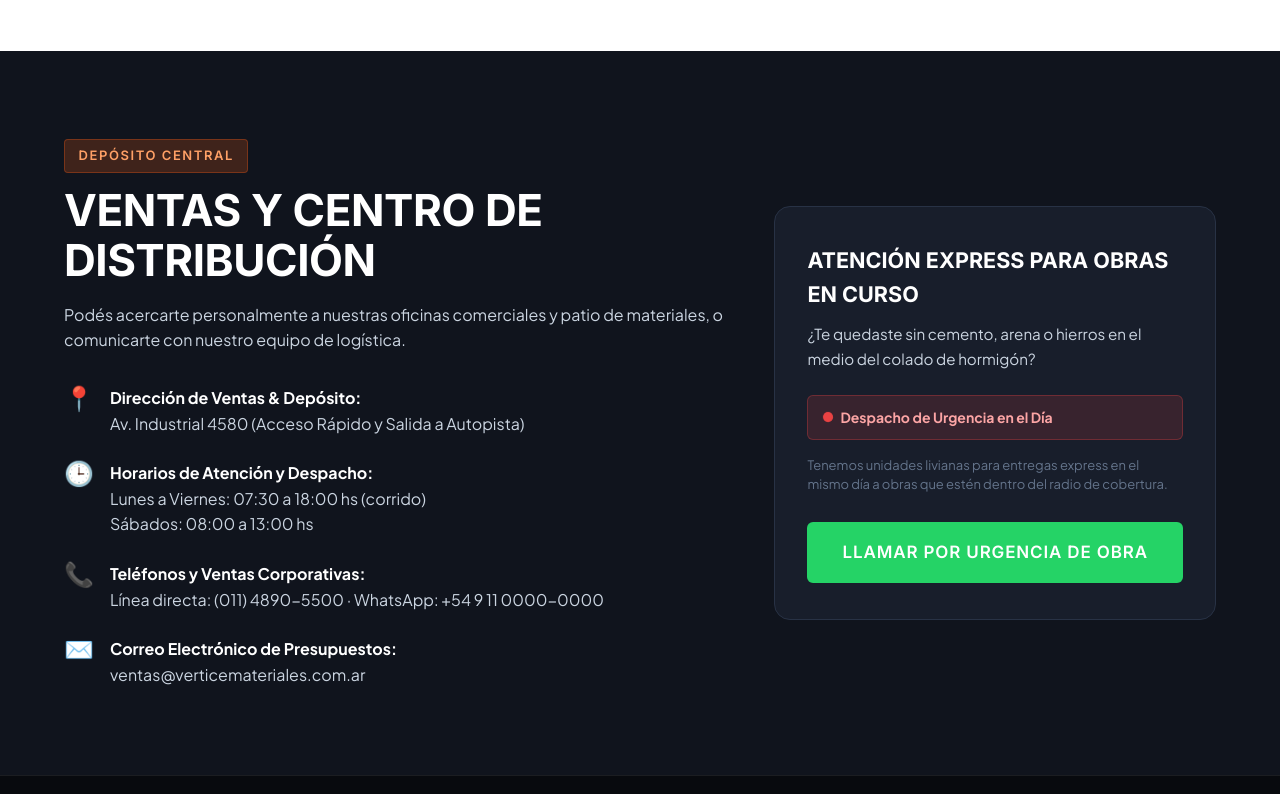
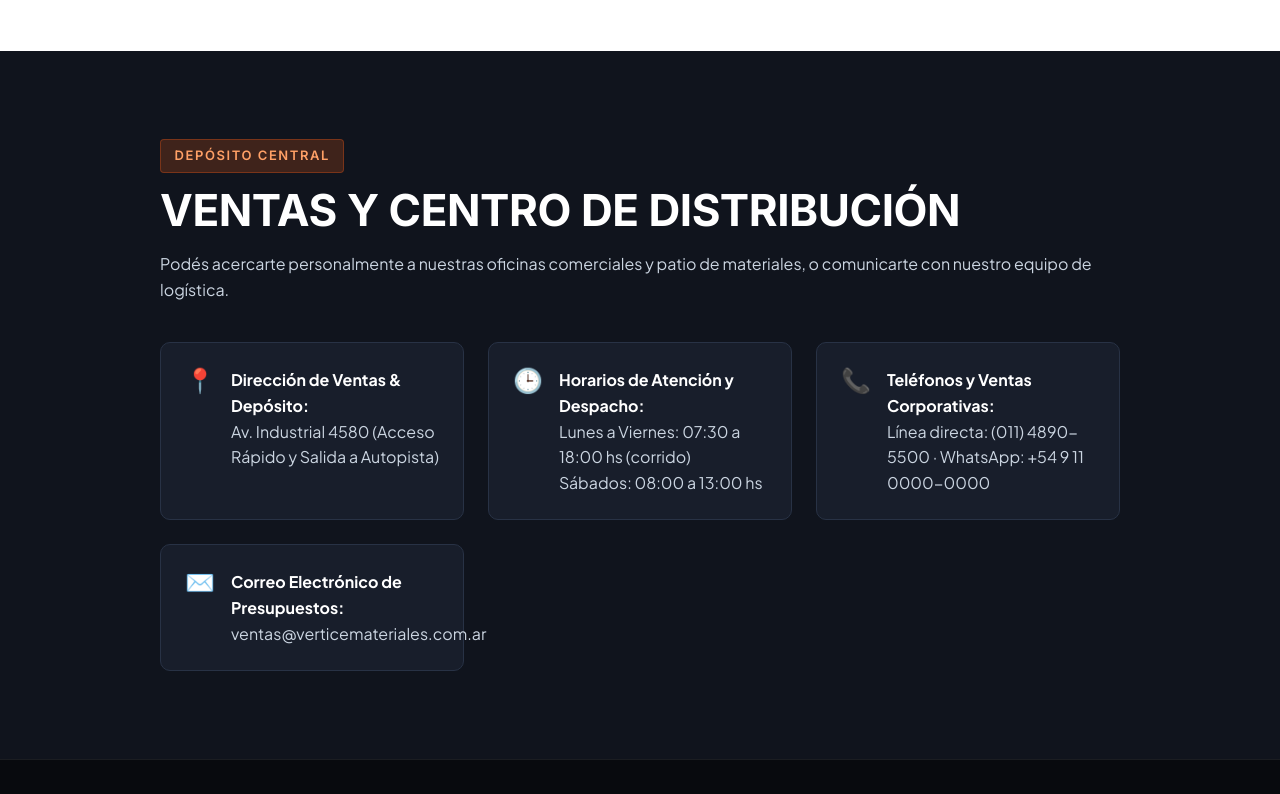
Before and after one commit to ramirosupph/LANDING-SIN-HOME, a plain HTML site: page index.html in a window 1280 px wide. Shown: the part 7040-7834 px from the top of the page. Drawn offline with Linux system fonts and the light colour scheme.

Commit message:
feat: Eliminar tarjeta de atencion express para obras en curso de la seccion de contacto

```diff
--- a/index.html
+++ b/index.html
@@ -641,19 +641,6 @@
               </div>
             </div>
           </div>
-
-          <div class="contact-card-box">
-            <h3 class="box-title">Atención Express para Obras en Curso</h3>
-            <p class="box-text">¿Te quedaste sin cemento, arena o hierros en el medio del colado de hormigón?</p>
-            <div class="urgent-banner">
-              <span class="urgent-dot"></span>
-              <strong>Despacho de Urgencia en el Día</strong>
-            </div>
-            <p class="box-text-sm">Tenemos unidades livianas para entregas express en el mismo día a obras que estén dentro del radio de cobertura.</p>
-            <a href="https://wa.me/5491100000000?text=Urgente:%20necesito%20despacho%20de%20materiales%20en%20el%20d%C3%ADa" target="_blank" rel="noopener noreferrer" class="btn btn-whatsapp btn-large btn-full">
-              <span>Llamar por Urgencia de Obra</span>
-            </a>
-          </div>
         </div>
       </div>
     </section>
--- a/styles.css
+++ b/styles.css
@@ -1031,84 +1031,34 @@ body {
    SECCIÓN 8: CONTACTO Y DEPÓSITO
    ========================================================================== */
 .contact-grid {
-  display: grid;
-  grid-template-columns: 1.2fr 0.8fr;
-  gap: 3rem;
-  align-items: center;
+  max-width: 960px;
+  margin: 0 auto;
+}
+
+.contact-info {
+  width: 100%;
 }
 
 .info-items {
-  display: flex;
-  flex-direction: column;
+  display: grid;
+  grid-template-columns: repeat(auto-fit, minmax(280px, 1fr));
   gap: 1.5rem;
-  margin-top: 2rem;
+  margin-top: 2.5rem;
 }
 
 .info-item {
   display: flex;
   gap: 1rem;
   align-items: flex-start;
+  background-color: var(--color-dark-card);
+  padding: 1.5rem;
+  border-radius: var(--radius-md);
+  border: 1px solid var(--color-dark-border);
 }
 
 .info-icon {
   font-size: 1.5rem;
   line-height: 1;
-}
-
-.contact-card-box {
-  background-color: var(--color-dark-card);
-  border: 1px solid var(--color-dark-border);
-  border-radius: var(--radius-lg);
-  padding: 2.25rem 2rem;
-}
-
-.box-title {
-  font-family: var(--font-display);
-  font-size: 1.35rem;
-  font-weight: 700;
-  text-transform: uppercase;
-  color: #FFFFFF;
-  margin-bottom: 0.65rem;
-}
-
-.box-text {
-  color: var(--color-text-light);
-  font-size: 0.95rem;
-  margin-bottom: 1.5rem;
-}
-
-.urgent-banner {
-  display: flex;
-  align-items: center;
-  gap: 0.5rem;
-  background-color: rgba(239, 68, 68, 0.15);
-  border: 1px solid rgba(239, 68, 68, 0.3);
-  padding: 0.65rem 1rem;
-  border-radius: var(--radius-sm);
-  color: #FCA5A5;
-  font-size: 0.875rem;
-  margin-bottom: 1rem;
-}
-
-.urgent-dot {
-  width: 8px;
-  height: 8px;
-  border-radius: 50%;
-  background-color: #EF4444;
-  animation: pulse 1.5s infinite;
-}
-
-@keyframes pulse {
-  0% { transform: scale(0.9); opacity: 0.7; }
-  50% { transform: scale(1.3); opacity: 1; }
-  100% { transform: scale(0.9); opacity: 0.7; }
-}
-
-.box-text-sm {
-  font-size: 0.8125rem;
-  color: var(--color-text-muted);
-  line-height: 1.45;
-  margin-bottom: 1.75rem;
 }
 
 /* ==========================================================================
```
